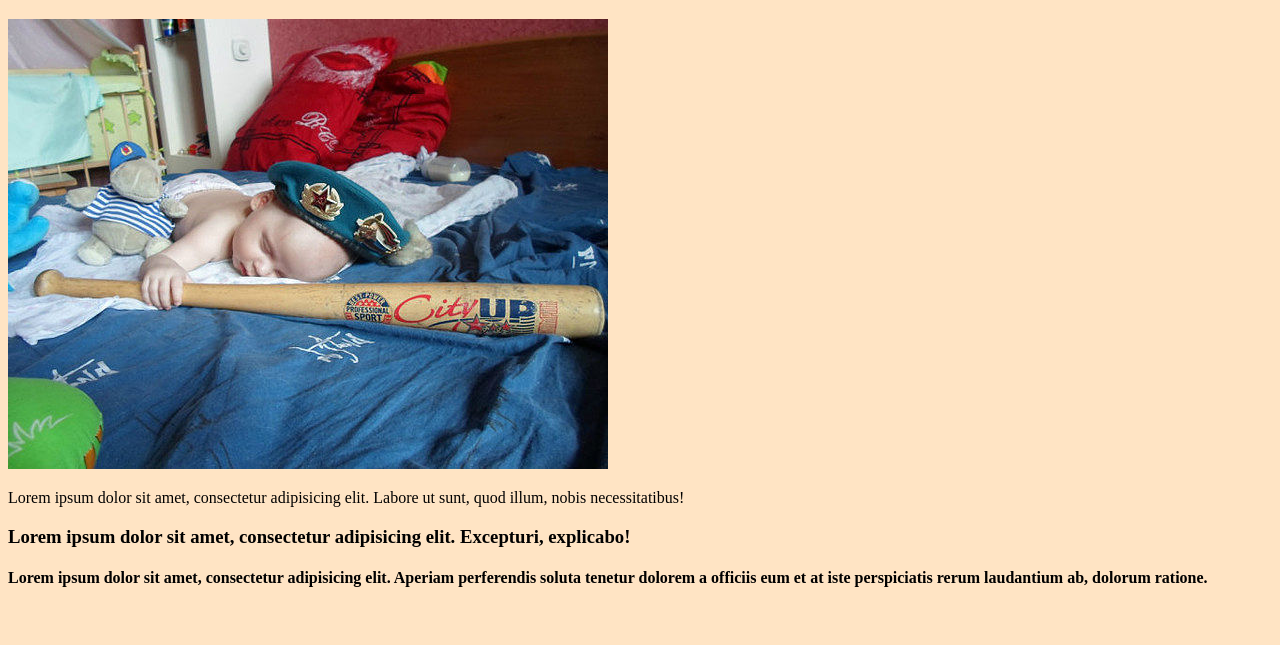
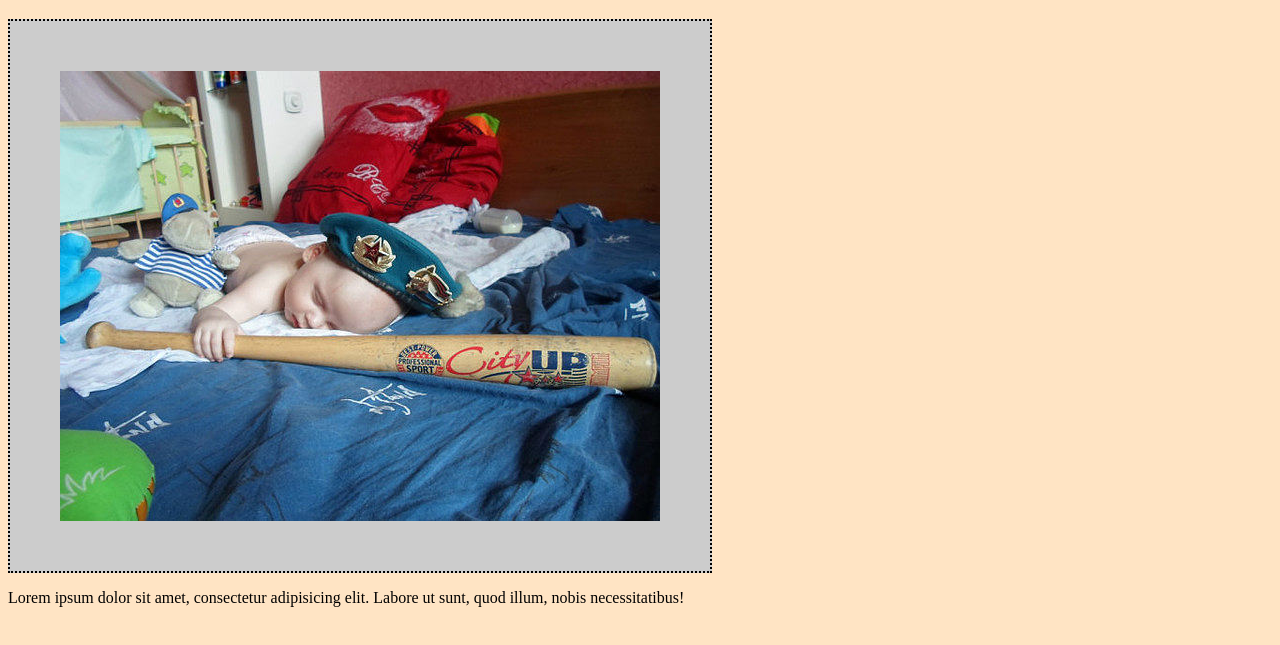
Before and after one commit to vem777/vemSgit, a plain HTML site: page index.html in a window 1280 px wide. Shown: the part 61-706 px from the top of the page. Drawn offline with Linux system fonts and the light colour scheme.

Commit message:
seven commit

```diff
--- a/css/main.css
+++ b/css/main.css
@@ -1,3 +1,16 @@
 body{
     background-color: bisque;
 }
+.vdv{
+    background-color: #ccc;
+    height: 550px;
+    width: 700px;
+    border: 2px dotted black;
+}
+.imgvdv{
+    position: relative;
+    top: 50%;
+    left: 50%;
+    margin-top: -225px;
+    margin-left: -300px;
+}
--- a/index.html
+++ b/index.html
@@ -7,11 +7,9 @@
 </head>
 <body>
     <h1>GIT UROK1</h1>
-    <div>
-        <img src="7972.jpg" alt="VDV">
+    <div class="vdv">
+        <img src="images/7972.jpg" alt="VDV" class="imgvdv" title="САМЫЙ СУРОВЫЙ ВДВШНИК!!!!!">
     </div>
     <p>Lorem ipsum dolor sit amet, consectetur adipisicing elit. Labore ut sunt, quod illum, nobis necessitatibus!</p>
-    <h3>Lorem ipsum dolor sit amet, consectetur adipisicing elit. Excepturi, explicabo!</h3>
-    <h4>Lorem ipsum dolor sit amet, consectetur adipisicing elit. Aperiam perferendis soluta tenetur dolorem a officiis eum et at iste perspiciatis rerum laudantium ab, dolorum ratione.</h4>
 </body>
 </html>
```
Also changed, not shown: images/7972.jpg (renamed from 7972.jpg).
